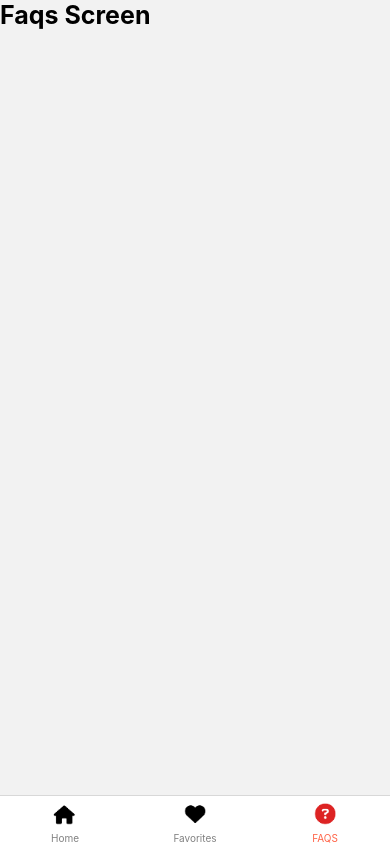
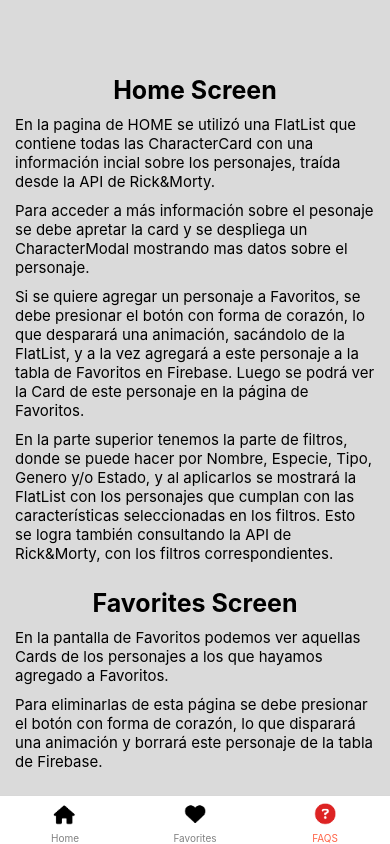
Before and after one commit to tommudano/apps-moviles, a React Native app: screen /FAQS in a window 390 px wide. Built offline with nearby package versions, Linux system fonts and the light colour scheme; no server answers.

Commit message:
Faqs screen

```diff
--- a/src/screens/FaqsScreen.js
+++ b/src/screens/FaqsScreen.js
@@ -1,11 +1,22 @@
 import { StatusBar } from 'expo-status-bar';
 import * as React from 'react';
 import { StyleSheet, Text, View, Button, TouchableOpacity } from 'react-native';
+import { FlatList } from 'react-native-gesture-handler';
+import styles from "../styles/FaqsScreenStyles";
 
 export default function FaqsScreen({navigation}) {
     return (
-        <View>
-          <Text style={{fontSize: 25,fontWeight: "bold"}}>Faqs Screen</Text>
+        <View style={styles.baseBackground} >
+          <View style={styles.container}>
+            <Text style={styles.titulo}>Home Screen</Text>
+            <Text style={styles.texto}>En la pagina de HOME se utilizó una FlatList que contiene todas las CharacterCard con una información incial sobre los personajes, traída desde la API de Rick&Morty.</Text>
+            <Text style={styles.texto}>Para acceder a más información sobre el pesonaje se debe apretar la card y se despliega un CharacterModal mostrando mas datos sobre el personaje.</Text>
+            <Text style={styles.texto}>Si se quiere agregar un personaje a Favoritos, se debe presionar el botón con forma de corazón, lo que desparará una animación, sacándolo de la FlatList, y a la vez agregará a este personaje a la tabla de Favoritos en Firebase. Luego se podrá ver la Card de este personaje en la página de Favoritos.</Text>
+            <Text style={styles.texto}>En la parte superior tenemos la parte de filtros, donde se puede hacer por Nombre, Especie, Tipo, Genero y/o Estado, y al aplicarlos se mostrará la FlatList con los personajes que cumplan con las características seleccionadas en los filtros. Esto se logra también consultando la API de Rick&Morty, con los filtros correspondientes.</Text>
+            <Text style={styles.subtitulo}>Favorites Screen</Text>
+            <Text style={styles.texto}>En la pantalla de Favoritos podemos ver aquellas Cards de los personajes a los que hayamos agregado a Favoritos.</Text>
+            <Text style={styles.texto}>Para eliminarlas de esta página se debe presionar el botón con forma de corazón, lo que disparará una animación y borrará este personaje de la tabla de Firebase.</Text>
+          </View>
         </View>
       );
   }
--- /dev/null
+++ b/src/styles/FaqsScreenStyles.js
@@ -0,0 +1,34 @@
+import { StyleSheet } from "react-native";
+import colors from "../components/constants/colors";
+
+const styles = StyleSheet.create({
+    container: {
+        flex: 1,
+        backgroundColor: colors.appBackground,
+        //justifyContent: "center",
+        alignItems: "center",
+        marginTop: 75,
+        marginLeft: 15,
+        marginRight: 15,
+    },
+    baseBackground: {
+        backgroundColor: colors.appBackground,
+        flex: 1,
+        height: "100%",
+    },
+    titulo: {
+        fontSize: 25,
+        fontWeight: "bold"
+    },
+    subtitulo: {
+        fontSize: 25,
+        fontWeight: "bold",
+        marginTop: 25
+    },
+    texto:{
+        fontSize: 15,
+        marginTop: 10
+    }
+});
+
+export default styles;
```
